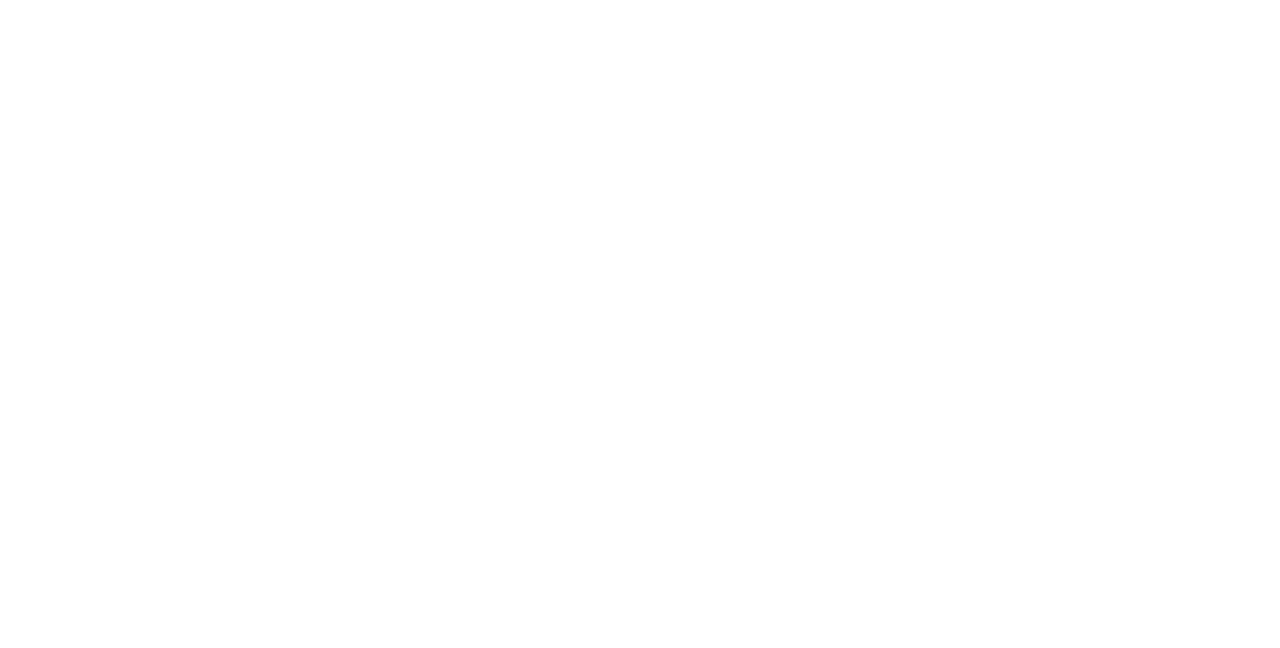
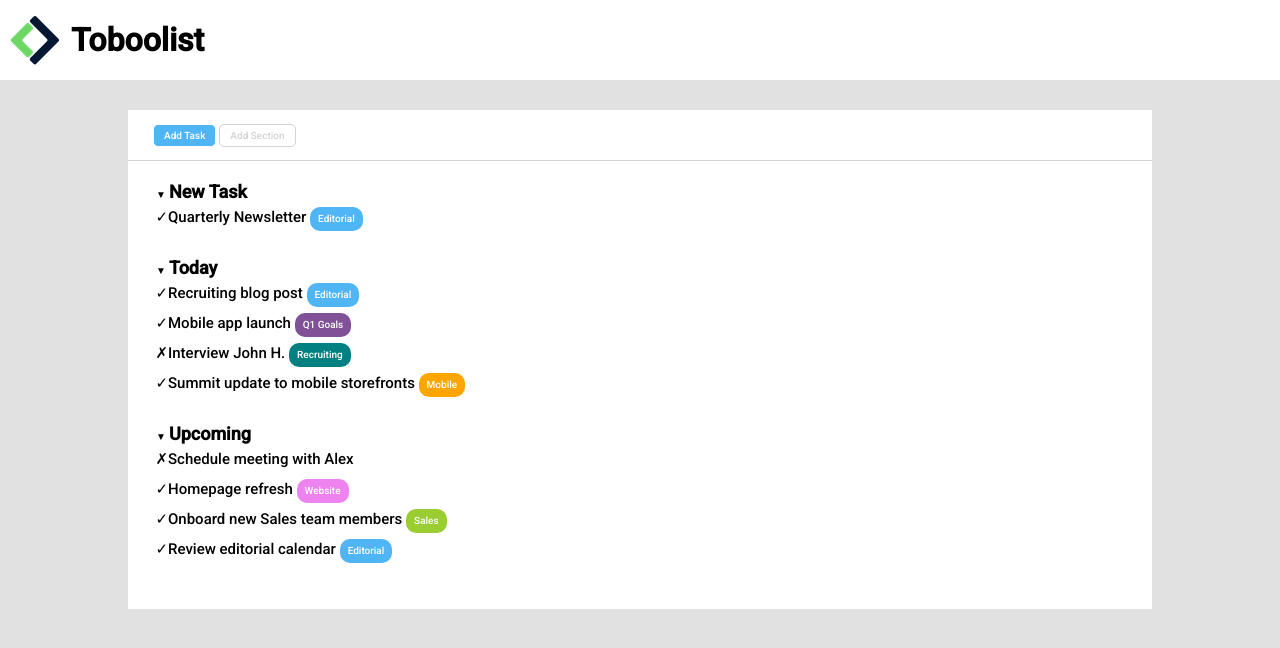
Before and after one commit to Micaela87/html-css-toboolist, a plain HTML site: page index.html in a window 1280 px wide. Drawn offline with Linux system fonts and the light colour scheme.

Commit message:
esercizio terminato

```diff
--- a/index.html
+++ b/index.html
@@ -4,33 +4,55 @@
     <meta charset="UTF-8">
     <meta http-equiv="X-UA-Compatible" content="IE=edge">
     <meta name="viewport" content="width=device-width, initial-scale=1.0">
-    <link rel="stylesheet" href="./resources/css/style.css">
+    <link rel="preconnect" href="https://fonts.googleapis.com">
+    <link rel="preconnect" href="https://fonts.gstatic.com" crossorigin>
+    <link href="https://fonts.googleapis.com/css2?family=Roboto:wght@300;500&display=swap" rel="stylesheet">
+    <link rel="stylesheet" href="./resources/css/style.css" type="text/css">
     <title>Toboolist</title>
 </head>
 <body>
     <!-- intestazione -->
     <header>
-
+        <img id="logo" src="./resources/img/Logo.png" alt="logo">
+        <h1>Toboolist</h1>
     </header>
     <!-- sezione principale pagina -->
     <main>
         <!-- contenitore -->
-        <div>
+        <div class="conteiner">
             <!-- add task -->
-            <section>
-
-            </section>
+            <div class="conteiner_pulsanti">
+                <section class="barra_pulsanti">
+                    <button id="add_task">Add Task</button>
+                    <button id="add_section">Add Section</button>
+                </section>
+            </div>
             <!-- new task -->
             <section>
-
+                <h2>New Task</h2>
+                <ul>
+                    <li>Quarterly Newsletter <span class="tag editorial">Editorial</span></li>
+                </ul>
             </section>
             <!-- today -->
             <section>
-
+                <h2>Today</h2>
+                <ul>
+                    <li>Recruiting blog post <span class="tag editorial">Editorial</span></li>
+                    <li>Mobile app launch <span class="tag" id="q1_goals">Q1 Goals</span></li>
+                    <li class="not_done">Interview John H. <span class="tag" id="recruiting">Recruiting</span></li>
+                    <li>Summit update to mobile storefronts <span class="tag" id="mobile">Mobile</span></li>
+                </ul>
             </section>
             <!-- upcoming -->
             <section>
-
+                <h2>Upcoming</h2>
+                <ul>
+                    <li class="not_done">Schedule meeting with Alex</li>
+                    <li>Homepage refresh <span class="tag" id="website">Website</span></li>
+                    <li>Onboard new Sales team members <span class="tag" id="sales">Sales</span></li>
+                    <li>Review editorial calendar <span class="tag editorial">Editorial</span></li>
+                </ul>
             </section>
         </div>
 
--- a/resources/css/style.css
+++ b/resources/css/style.css
@@ -1,4 +1,132 @@
+/* regolegenerali di stile */
 * {
     padding: 0;
     margin: 0;
 }
+
+body {
+    background-color: rgb(225,225,225);
+    font-family: 'Roboto', sans-serif;
+}
+
+/* header */
+header {
+    display: inline-flex;
+    justify-content: flex-start;
+    align-items: center;
+    background-color: white;
+    width: 100%;
+    height: 80px;
+}
+
+#logo, h1 {
+    margin: 0 1px 0 10px;
+}
+
+/* conteiner */
+.conteiner {
+    background-color: white;
+    width: 80%;
+    margin: 30px auto;
+    height: 499px;
+}
+
+/* regole generali section */
+section {
+    margin: 20px 0 25px 25px;
+}
+
+h2 {
+    font-size: 18px;
+}
+
+h2::before {
+    content: '\25BC';
+    font-size: 10px;
+    margin: 3px;
+}
+
+.conteiner_pulsanti {
+    border-bottom: solid 1px lightgrey;
+}
+
+/* regole generali button */
+.barra_pulsanti {
+    display: flex;
+    justify-content: flex-start;
+    align-items: center;
+    width: 100%;
+    height: 50px;
+    margin: 0 0 0 25px;
+}
+
+button {
+    padding: 5px 10px;
+    border-radius: 5px;
+    font-family: 'Roboto', sans-serif;
+    font-size: 10px;
+    margin-right: 3px;
+}
+
+/* regole specifiche button */
+#add_task {
+    background-color: rgb(79, 181, 245);
+    color: white;
+    border: solid 1px white;
+}
+
+#add_section {
+    color: lightgrey;
+    border: solid 1px lightgrey;
+    background-color: white;
+}
+
+/* regole generali liste */
+ul {
+    margin-left: 15px;
+}
+
+li {
+    line-height: 2;
+    list-style-type: '\2713';
+    font-size: 15px;
+}
+
+/* regole specifiche liste */
+.not_done {
+    list-style-type: '\2717';
+}
+
+/* regole generali tag */
+.tag {
+    display: inline-block;
+    padding: 2px 8px;
+    border-radius: 10px;
+    color: white;
+    font-size: 10px;
+}
+
+/* regole specifiche tag */
+.editorial {
+    background-color: rgb(79, 181, 245);
+}
+
+#q1_goals {
+    background-color: rgb(128, 81, 150);
+}
+
+#recruiting {
+    background-color: teal;
+}
+
+#mobile {
+    background-color: orange;
+}
+
+#website {
+    background-color: violet;
+}
+
+#sales {
+    background-color: yellowgreen;
+}
```
